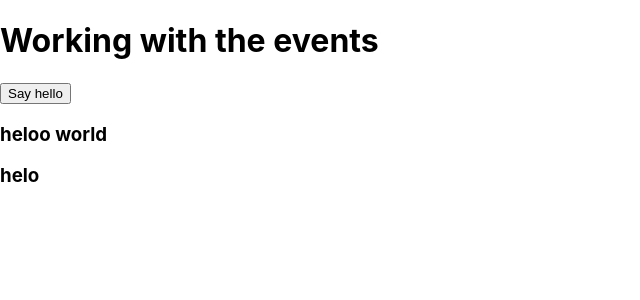
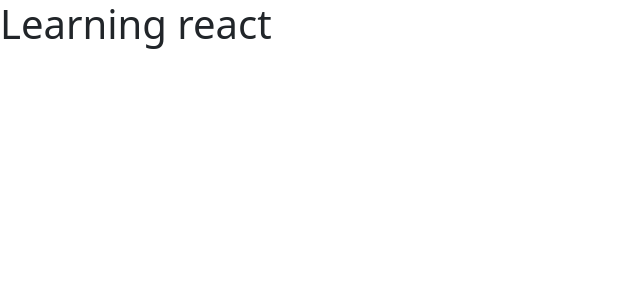
Before and after one commit to AKSHAY-MORE18/new-final-react-app-sb, a React (Create React App) app: page / in a window 1280 px wide. Shown: the top 300 px of the page, without its empty margins (0-640 px from the left). Built offline with nearby package versions, Linux system fonts and the light colour scheme.

Commit message:
stateless variable

```diff
--- a/package.json
+++ b/package.json
@@ -6,6 +6,7 @@
     "@testing-library/jest-dom": "^5.14.1",
     "@testing-library/react": "^11.2.7",
     "@testing-library/user-event": "^12.8.3",
+    "bootstrap": "^5.0.2",
     "react": "^17.0.2",
     "react-dom": "^17.0.2",
     "react-scripts": "4.0.3",
--- a/src/App.js
+++ b/src/App.js
@@ -1,26 +1,20 @@
 import logo from "./logo.svg";
 import "./App.css";
+import { useState } from "react";
 
 function App() {
-  let list = ["heloo world", "helo"];
 
-  const addNewHello = () => {
-   // alert("Add new logic will come here ....")
-   list.push("hello");
+  //stateless variable
+  let title = "Learning react"
+let counter =100;
+let list= [];
 
-   console.log(list)
+  return( <div>
+    <h1> {title}</h1>
+    </div>
 
-  };
-  return (
-    <div>
-      <h1>Working with the events</h1>
-      <input type="button" value="Say hello" onClick ={addNewHello}/>
-
-
-      {list.map((item)=>{
-        return <h3>{item}</h3>
-      })}
-    </div>
+    /** inside cursly brace u can write anything inside it */
   );
 }
+
 export default App;
--- a/src/index.js
+++ b/src/index.js
@@ -1,6 +1,7 @@
 import React from 'react';
 import ReactDOM from 'react-dom';
 import './index.css';
+import "bootstrap/dist/css/bootstrap.css"
 import App from './App';
 import reportWebVitals from './reportWebVitals';
 
```
Also changed, not shown: 1 other file (tests, documents, lock files or other folders).
